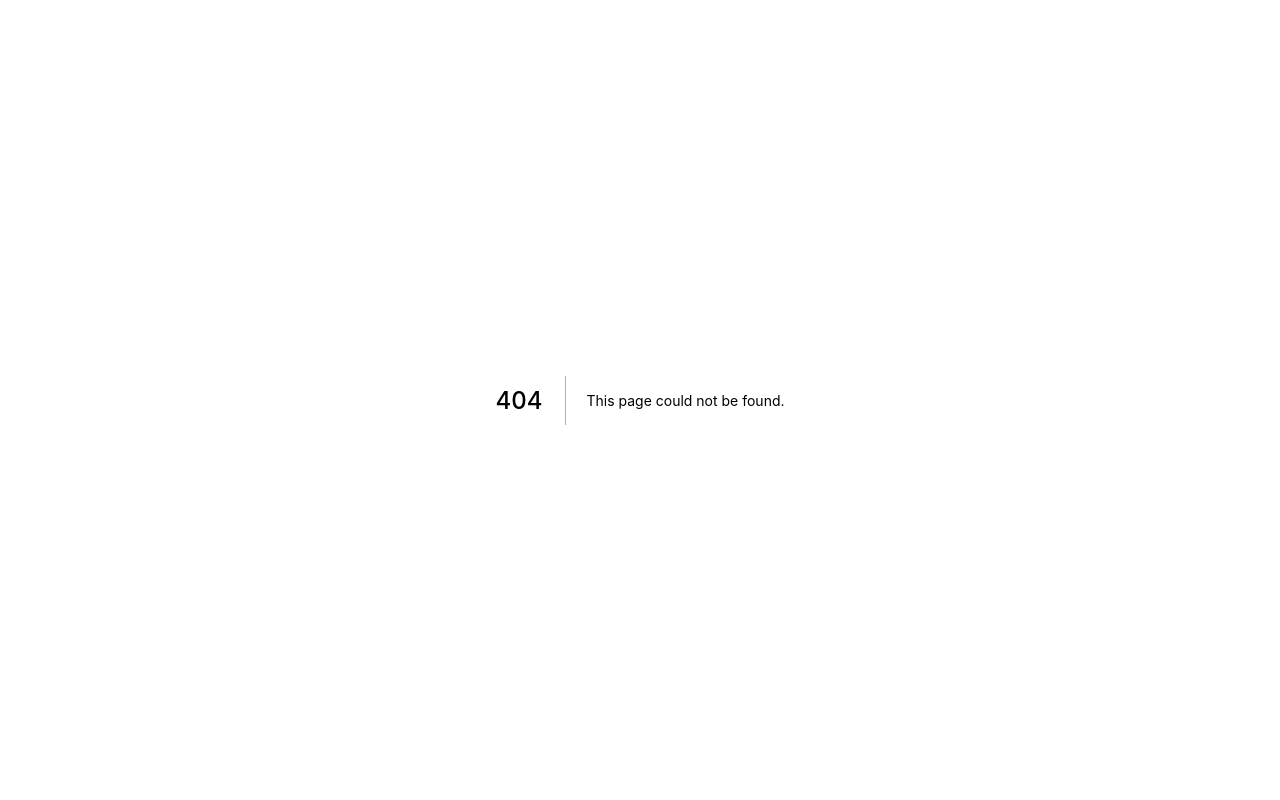
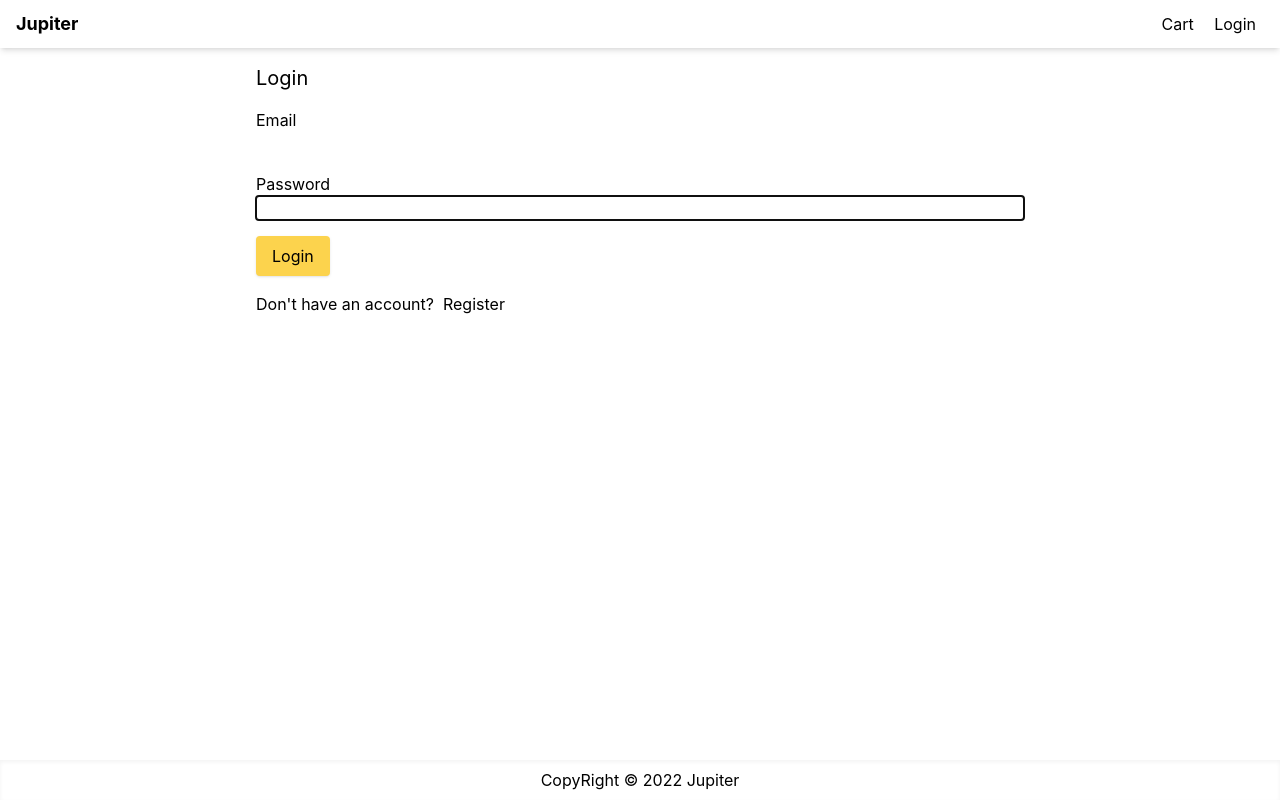
Before and after one commit to zhning1994/next-mongodb-ecommerce, a Next.js app: page /login in a window 1280 px wide. Before the commit this address had no page. Built offline with nearby package versions, Linux system fonts and the light colour scheme.

Commit message:
import useForm from react-hook-form, for email validation, spread register object which extract from useForm, passed in required message, pattern to check, for password validation, set the minimum length requirement to 6, return errors message if validated fails

```diff
--- /dev/null
+++ b/pages/login.js
@@ -0,0 +1,65 @@
+import Link from 'next/link';
+import React from 'react';
+import Layout from '../components/Layout';
+import { useForm } from 'react-hook-form';
+
+const LoginScreen = () => {
+  const {
+    handleSubmit,
+    register,
+    formState: { errors },
+  } = useForm();
+
+  const submitHandler = ({ email, password }) => {};
+  return (
+    <Layout title="Login">
+      <form
+        className="mx-auto max-w-screen-md"
+        onSubmit={handleSubmit(submitHandler)}>
+        <h1 className="mb-4 text-xl">Login</h1>
+        <div className="mb-4">
+          <label htmlFor="email">Email</label>
+          <input
+            type="email"
+            {...register('email', {
+              required: 'Please enter email',
+              pattern: {
+                value: /^[a-zA-Z0-9_.+-]+@[a-zA-Z0-9-]+.[a-zA-Z0-9-.]+$/i,
+                message: 'Please enter valid email',
+              },
+            })}
+            className="w-full"
+            id="email"
+            autoFocus></input>
+          {errors.email && (
+            <div className="text-red-500">{errors.email.message}</div>
+          )}
+        </div>
+        <div className="mb-4">
+          <label htmlFor="password">Password</label>
+          <input
+            type="password"
+            {...register('password', {
+              required: 'Please enter password',
+              minLength: { value: 6, message: 'password is more than 5 chars' },
+            })}
+            className="w-full"
+            id="password"
+            autoFocus></input>
+          {errors.password && (
+            <div className="text-red-500 ">{errors.password.message}</div>
+          )}
+        </div>
+        <div className="mb-4">
+          <button className="primary-button">Login</button>
+        </div>
+        <div className="mb-4">
+          Don&apos;t have an account? &nbsp;
+          <Link href="register">Register</Link>
+        </div>
+      </form>
+    </Layout>
+  );
+};
+
+export default LoginScreen;
```
